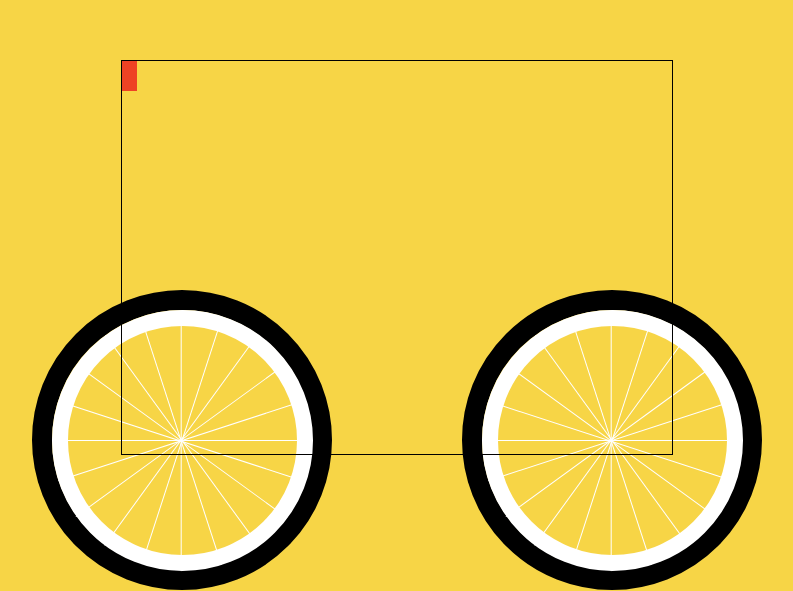
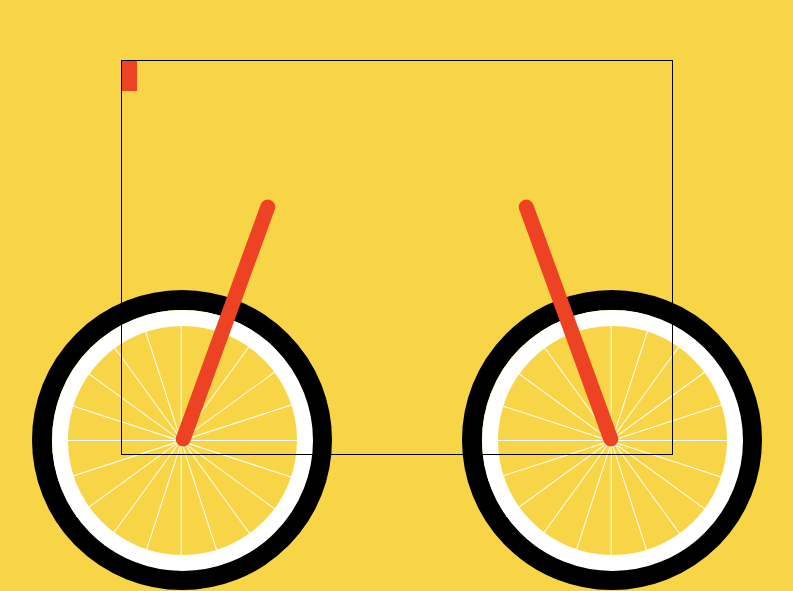
Before and after one commit to yesiamrocks/pure-css-challenge, a plain HTML site: page Bicycle project with pure CSS/Bicycle.html in a window 1280 px wide. Shown: the part 220-811 px from the top of the page, without its empty margins (243-1036 px from the left). Drawn offline with Linux system fonts and the light colour scheme.

Commit message:
Update style.css

```diff
--- a/Bicycle project with pure CSS/style.css
+++ b/Bicycle project with pure CSS/style.css
@@ -93,10 +93,18 @@ body {
     height: 30px;
     position: absolute;
 }
-.bike__fork {
+.bike--fork {
     height: 262px;
     transform: rotate(-20deg);
     right: 96px;
     bottom: 0;
     border-radius: 20px;
 }
+
+.tube--top {
+    height: 262px;
+    transform: rotate(20deg);
+    left: 96px;
+    bottom: 0;
+    border-radius: 20px;
+}
```
